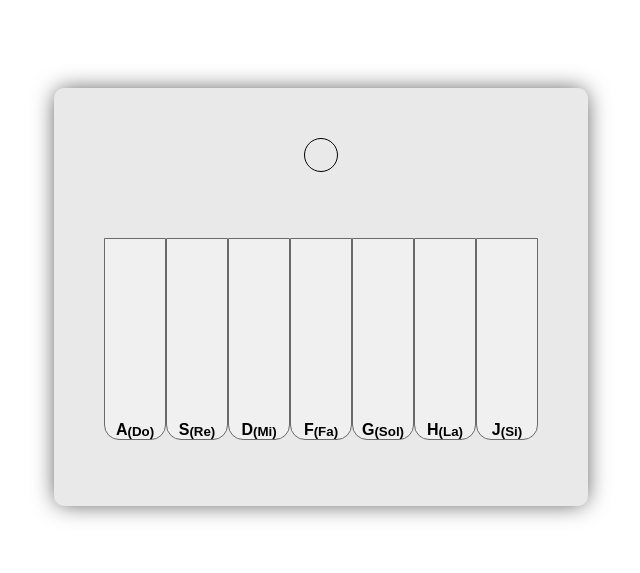
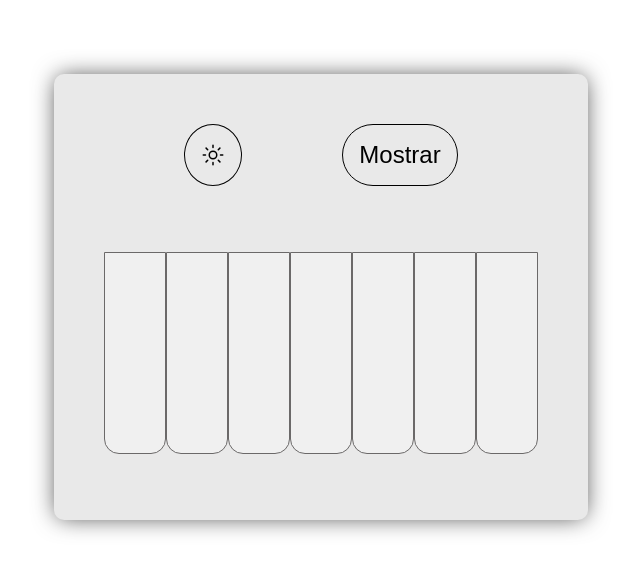
Before and after one commit to cpasquali/Musical-instrument-simulator, a React (Vite) app: page / in a window 1280 px wide. Shown: the part 103-676 px from the top of the page, without its empty margins (319-959 px from the left). Built offline with nearby package versions, Linux system fonts and the light colour scheme.

Commit message:
cambios en el codigo

```diff
--- a/src/components/instrument.css
+++ b/src/components/instrument.css
@@ -1,23 +1,21 @@
-.container-light{
+.container{
     display: flex;
     flex-direction: column;
     display: flex;
     align-items: center;
     justify-content: center;
+}
+
+.container.dark{
+  background-color: #000000;
+  border-radius: 10px;
+  box-shadow: 0px 0px 23px -3px rgba(255, 255, 255, 0.75);
+}
+
+.container.light{
   background-color: #e9e9e9;
   border-radius: 10px;
   box-shadow: 0px 0px 23px -3px rgba(0,0,0,0.75);
-}
-
-.container-dark{
-    display: flex;
-    flex-direction: column;
-    display: flex;
-    align-items: center;
-    justify-content: center;
-    background-color: #0a0a0a;
-    border-radius: 10px;
-    box-shadow: 0px 0px 23px -3px rgba(255, 255, 255, 0.75);
 }
 
 .notes{
@@ -37,7 +35,7 @@
     height: 200px;
     background-color: #f0f0f0;
     border: 1px solid #6b6969;
-    font-size: 16px;
+    font-size: 22px;
     font-weight: bold;
     cursor: pointer;
     border-radius: 0px 0px 15px 15px;
@@ -48,7 +46,39 @@
     background-color: yellow;
   }
 
-.btnTheme-light{
+.buttonsContainer{
+  display: flex;
+  gap: 100px;
+}
+
+.btnMostrar{
+  display: flex;
+  align-items: center;
+  justify-content: center;
+  padding: 16px;
+  border-radius: 40px;
+  margin-top: 50px;
+  font-size: 24px;
+  transition: transform 0.3s;
+}
+
+.btnMostrar.light{
+  border: 1px solid black ;
+  background-color: transparent;
+  color: black;
+}
+
+.btnMostrar.dark{
+  border: 1px solid white;
+  background-color: transparent;
+  color: white;
+}
+
+.btnMostrar:hover{
+  transform: scale(1.2);
+}
+
+.btnTheme{
   display: flex;
   align-items: center;
   justify-content: center;
@@ -57,30 +87,21 @@
   margin-top: 50px;
   font-size: 24px;
   transition: transform 0.3s;
+}
+
+.btnTheme.light{
   border: 1px solid black ;
   background-color: transparent;
+  color: black;
 }
 
-
-.btnTheme-light:hover{
-    transform: scale(1.2);
+.btnTheme.dark{
+  border: 1px solid rgb(255, 255, 255) ;
+  background-color: transparent;
+  color: white;
 }
 
-.btnTheme-dark{
-    display: flex;
-    align-items: center;
-    justify-content: center;
-    padding: 16px;
-    border-radius: 50%;
-    margin-top: 50px;
-    font-size: 24px;
-    transition: transform 0.3s;
-    background-color: transparent;
-    color: white;
-    border: 1px solid white;
-}
-
-.btnTheme-dark:hover{
+.btnTheme:hover{
     transform: scale(1.2);
 }
 
--- a/src/components/instrument.jsx
+++ b/src/components/instrument.jsx
@@ -3,10 +3,12 @@ import "../components/instrument.css";
 import useTogleTheme from "../customHooks/togleThemeHook";
 import { soundToPlay, soundToPlayClick } from "../utils/soundsUtil";
 import { NOTES, N } from "../utils/arraysNotesUtil"
+import useTogleShowNotes from "../customHooks/togleShowNotes";
 
 export const Instrument = () => {
   const { theme, togleTheme } = useTogleTheme();
   const [notePress, setNotePress] = useState(null);
+  const { show, togleShowNotes} = useTogleShowNotes();
 
   useEffect(() => {
     const handleInstrument = (e) => {
@@ -31,14 +33,17 @@ export const Instrument = () => {
   }, [theme]);
 
   return (
-    <section className={`container-${theme}`}>
-      <button className={`btnTheme-${theme}`} onClick={togleTheme}>
+    <section className={`container ${theme}`}>
+      <section className="buttonsContainer">
+        <button className={`btnTheme ${theme}`} onClick={togleTheme}>
           {theme === "light" ? (
             <ion-icon name="sunny-outline"></ion-icon>
           ) : (
             <ion-icon name="moon-outline"></ion-icon>
           )}
         </button>
+        <button className={`btnMostrar ${theme}`} onClick={togleShowNotes}>Mostrar</button>
+      </section>
       <ul className={"notes"}>
         {NOTES.map((note, indice) => (
           <li
@@ -49,7 +54,7 @@ export const Instrument = () => {
               soundToPlay(note);
             }}
           >
-            {note} <sub>{N[indice]}</sub>
+            {show ? <sub>{N[indice]}</sub> : ""}
           </li>
         ))}
       </ul>
--- /dev/null
+++ b/src/customHooks/togleShowNotes.js
@@ -0,0 +1,13 @@
+import { useState } from "react"
+
+const useTogleShowNotes = () => {
+    const [show, setShow] = useState(false);
+
+    const togleShowNotes = () => {
+        setShow(!show);
+    };
+
+    return { show, togleShowNotes }
+};
+
+export default useTogleShowNotes;
```
Also changed, not shown: src/utils/arraysNotesUtil.js (+7 -7 lines). Lines whose indentation alone changed are shown as unchanged.
